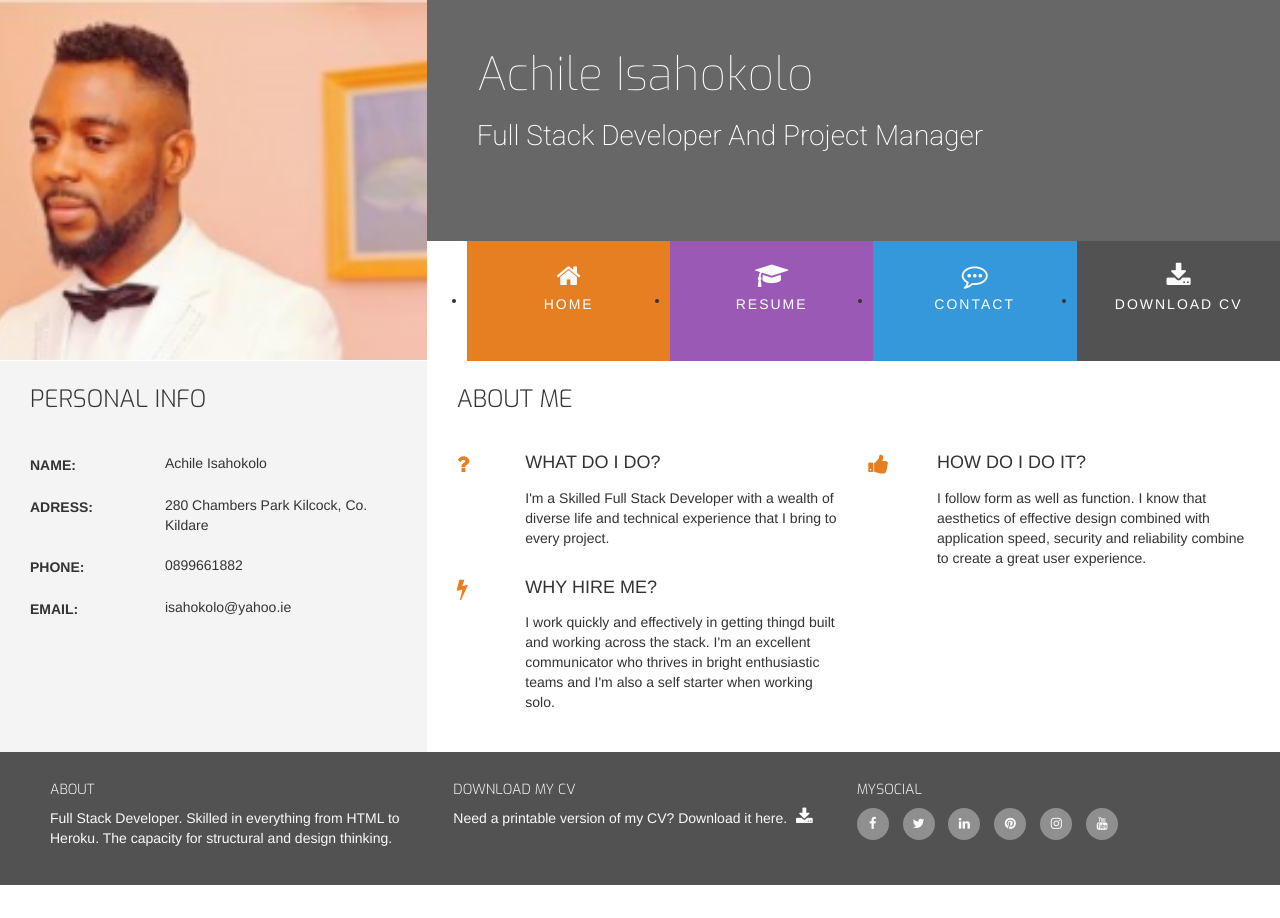
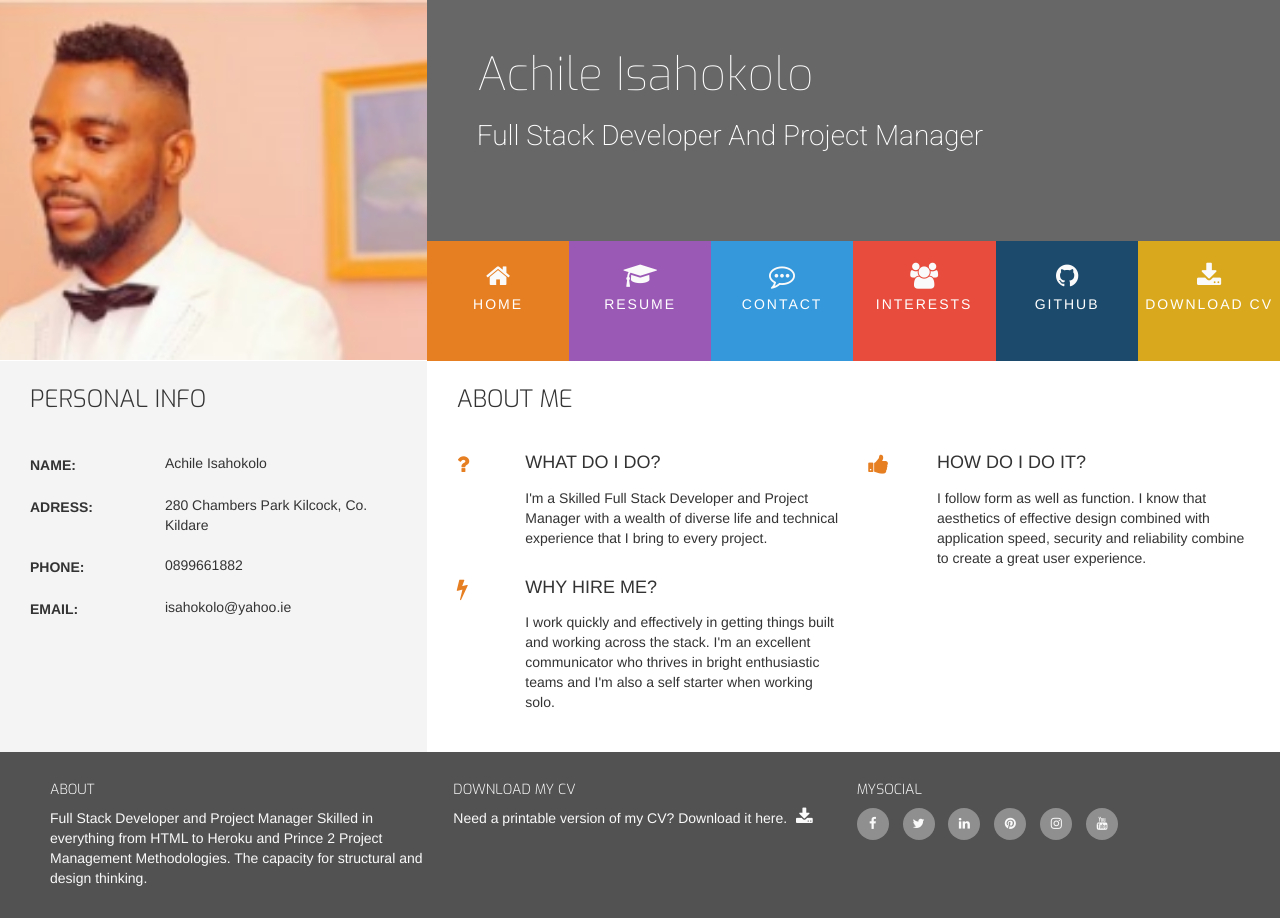
Before and after one commit to AchileAchile/ucd-Resume, a plain HTML site: page index.html in a window 1280 px wide. Before the commit the page ends 885 px from the top, so only its background shows below. Drawn offline with nearby package versions, Linux system fonts and the light colour scheme.

Commit message:
update for api tutorial

```diff
--- a/assets/css/style.css
+++ b/assets/css/style.css
@@ -27,20 +27,28 @@
     background-color: #ffffff;
 }
 
-.ul-menu-color-home{
+.ui-menu-color-home{
     background-color: #e67e22;
 }
 
-.ul-menu-color-resume{
+.ui-menu-color-resume{
     background-color: #9b59b6;
 }
 
-.ul-menu-color-contact{
+.ui-menu-color-contact{
     background-color: #3498db;
 }
 
-.ul-menu-color-download{
-    background-color: #525252;
+.ui-menu-color-download{
+     background-color: #d9a81d;
+}
+
+.ui-menu-color-interests {
+    background-color: #e74c3c;
+}
+
+.ui-menu-color-github{
+    background-color: #1c4a6c;
 }
 
 /*...............Special Paddings/ Margin/Text*/
@@ -136,6 +144,8 @@ header{
     height: 120px;
     text-align: center;
     padding: 0;
+    list-style: none;
+
 }
 
 .menuitem a{
--- a/index.html
+++ b/index.html
@@ -8,10 +8,12 @@
     </head>
     <body>
         <header class="container-fluid">
+
             <div class="row">
                 <a href="index.html">
                     <div class="col-md-4 logo"></div>
                 </a>
+
                 <div class="col-md-8">
                     <div class="row bg-color-name-title">
                         <div class="heading">
@@ -21,20 +23,27 @@
                         </div>
                     </div>
                     <div class="row">
-                        <ul id="nav" class="List-inline-clearfix">
-                            <li class="col-xs-6 col-sm-3 ul-menu-color-home menuitem">
+                        <ul id="nav" class="list-inline clearfix">
+                            <li class="col-xs-6 col-sm-2 ui-menu-color-home menuitem">
                                 <a href="index.html" class="hvr-sweep-to-bottom"><i class="fa fa-home" aria-hidden="true"></i><span>Home</span></a>
                             </li>
-                            <li class="col-xs-6 col-sm-3 ul-menu-color-resume menuitem">
+                            <li class="col-xs-6 col-sm-2 ui-menu-color-resume menuitem">
                                 <a href="resume.html" class="hvr-sweep-to-bottom"><i class="fa fa-graduation-cap" aria-hidden="true"></i><span>Resume</span></a>
                             </li>
-                            <li class="col-xs-6 col-sm-3 ul-menu-color-contact menuitem">
-                                <a href="contact.html" class="hvr-sweep-to-bottom"><i class="fa fa-commenting-o" aria-hidden="true"></i><span>Contact</span></a>
+                            <li class="col-xs-6 col-sm-2 ui-menu-color-contact menuitem">
+                                <a href="contact.html" class="hvr-sweep-to-bottom"><i class=" fa fa-commenting-o" aria-hidden="true"></i><span>Contact</span></a>
                             </li>
-                            <li class="col-xs-6 col-sm-3 ul-menu-color-download menuitem">
-                                <a href="assets/cv/CVachile.pdf" target="_blank" class="hvr-sweep-to-bottom"><i class="fa fa-download" aria-hidden="true"></i><span>Download CV</span></a>
+                            <li class="col-xs-6 col-sm-2 ui-menu-color-interests menuitem ">
+                                <a href="interests.html" class="hvr-sweep-to-bottom"><i class="fa fa-users" aria-hidden="true"></i><span>Interests</span></a>
+                            </li>
+                            <li class="col-xs-6 col-sm-2 ui-menu-color-github menuitem ">
+                                <a href="github.html" class="hvr-sweep-to-bottom"><i class="fa fa-github" aria-hidden="true"></i><span>GitHub</span></a>
+                            </li>
+                            <li class="col-xs-6 col-sm-2 ui-menu-color-download menuitem ">
+                                <a href="assets/cv/sample-cv.pdf" target="_blank" class="hvr-sweep-to-bottom"><i class="fa fa-download" aria-hidden="true"></i><span>Download CV</span></a>
                             </li>
                         </ul>
+                    </div>
                     </div>
                 </div>
             </div>
@@ -95,7 +104,7 @@
                               <div class="col-xs-10 col-sm-10">
                                  <h4 class="three-reasons-heading uppercase">What do I do?</h4>
                                  <p>
-                                     I'm a Skilled Full Stack Developer with a wealth of diverse life
+                                     I'm a Skilled Full Stack Developer and Project Manager with a wealth of diverse life
                                      and technical experience that I bring to every project.
                                  </p>
                               </div>
@@ -124,7 +133,7 @@
                               <div class="col-xs-10 col-sm-10">
                                  <h4 class="three-reasons-heading uppercase">Why hire me?</h4>
                                  <p>
-                                     I work quickly and effectively in getting thingd built and working across the stack.
+                                     I work quickly and effectively in getting things built and working across the stack.
                                      I'm an excellent communicator who thrives in bright enthusiastic teams
                                      and I'm also a self starter when working solo.
                                  </p>
@@ -141,7 +150,7 @@
                <div class="col-sm-4">
                    <h5 class="uppercase general-sub">About</h5>
                    <p class="inline-block">
-                       Full Stack Developer. Skilled in everything from HTML to Heroku.
+                       Full Stack Developer and Project Manager Skilled in everything from HTML to Heroku and Prince 2 Project Management Methodologies.
                        The capacity for structural and design thinking.
                    </p>
                </div>
@@ -149,7 +158,7 @@
                    <h5 class="uppercase general-sub">Download My CV</h5>
                    <p class="inline-block">
                        Need a printable version of my CV? Download it here.
-                       <a href="assets/cv/CVachile.pdf" target="_blank" class="cv-pdf"><i class="fa fa-download" aria-hidden="true"></i></a>
+                       <a href="/assets/cv/Resume.pdf" target="_blank" class="cv-pdf"><i class="fa fa-download" aria-hidden="true"></i></a>
                    </p>
                </div>
                <div class="col-sm-4">
```
Also changed, not shown: contact.html (+1 -1 lines), resume.html (+9 -6 lines), 2 other files.
